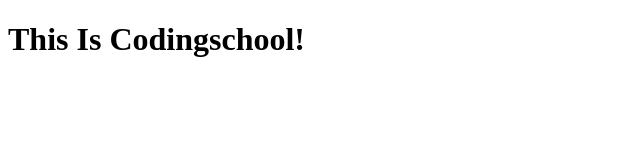
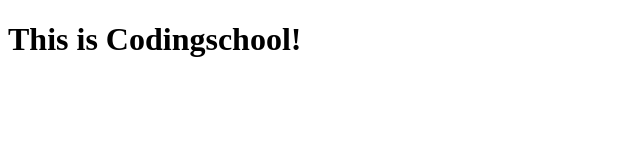
Before and after one commit to lassediercks/codingschool, a plain HTML site: page index.html in a window 1280 px wide. Shown: the full height of the page, 0-640 px from the left. Drawn offline with Linux system fonts and the light colour scheme.

Commit message:
fix(Headline): lowercase the one word
In order to be gramatically correct

fix #3

```diff
--- a/index.html
+++ b/index.html
@@ -9,6 +9,6 @@
   <title>Title</title>
 </head>
 <body>
-	<h1> This Is Codingschool! </h1>
+  <h1>This is Codingschool!</h1>
 </body>
 </html>
```
